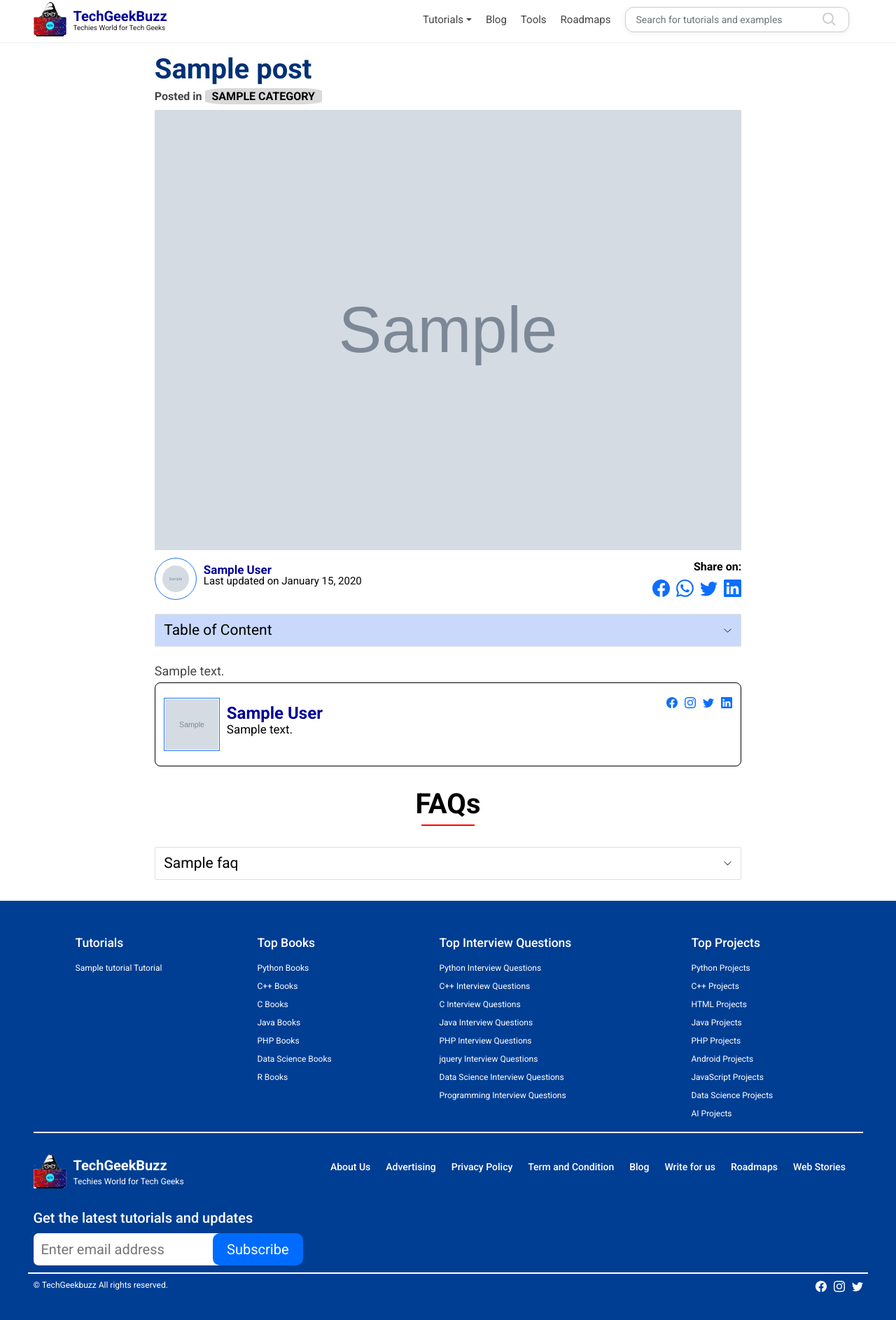
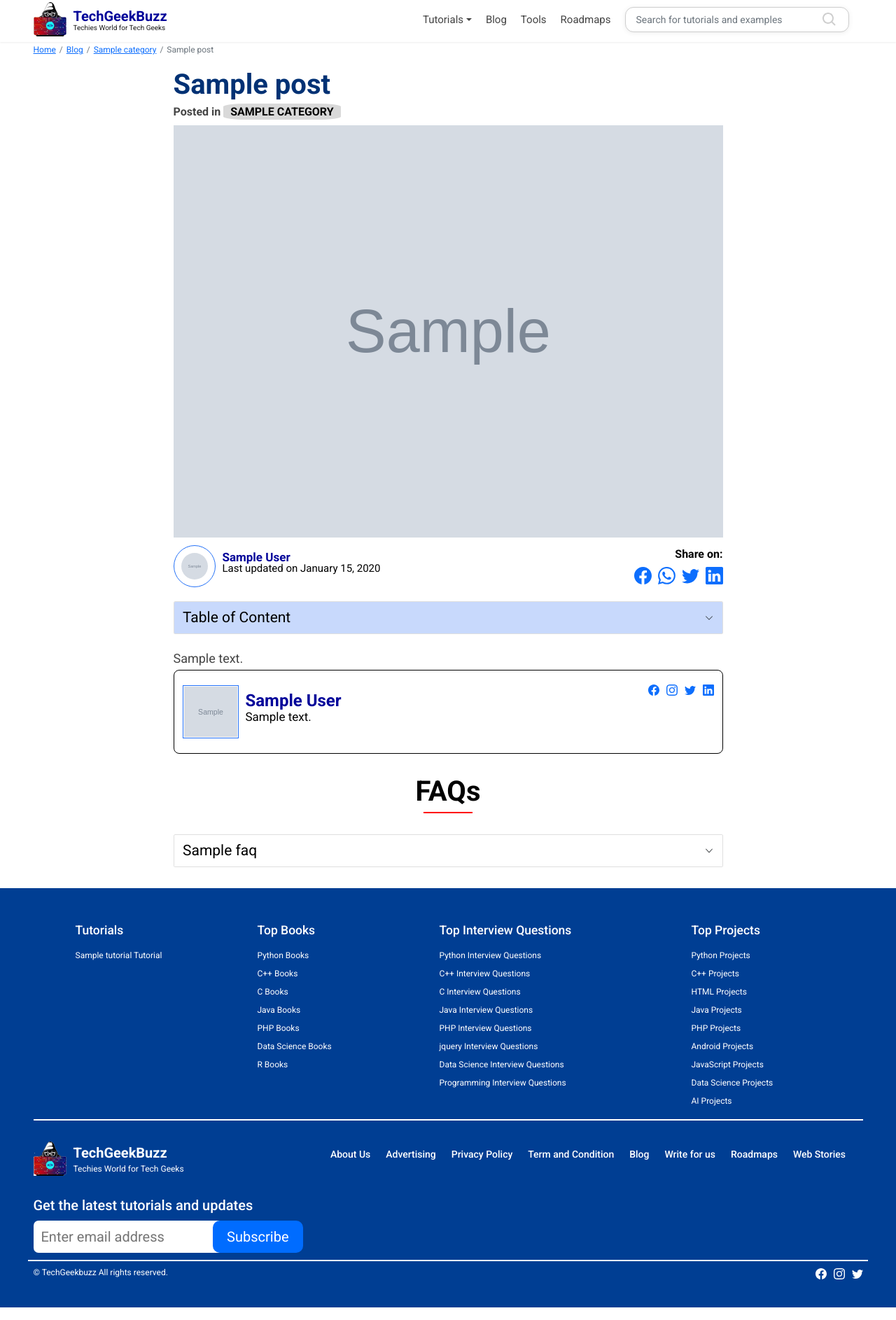
Before and after one commit to vijaybeekesh/techgeekbuzz, a Django app: a page that uses templates/blog/postdetail.html in a window 1280 px wide. Shown: the whole page at 70% size. Run offline with Django 4.2, Linux system fonts and the light colour scheme; tables that the repository leaves empty hold one stand-in row (values such as "Sample post"); grey boxes marked "Sample" are stand-in pictures; parts of the project's set-up code (start-up, migrations or seed data) failed here and were passed over; some libraries are stand-ins or nearby versions.

Commit message:
add breadcrumb navigation to blog post and list templates

```diff
--- a/templates/blog/postdetail.html
+++ b/templates/blog/postdetail.html
@@ -76,7 +76,7 @@
                             "height": 400
                         },
                         {% endif %}
-                        "url": "https://www.techgeekbuzz.com/blog/{{post.slug}}/",
+                        "url": "https://www.techgeekbuzz.com/blog/{{post.slug}}",
                         "author": {
                                     "@type": "Person",
                                     "name": "{{post.author.username}}"
@@ -87,6 +87,46 @@
                         {% if post.seoKeywords != 'Unknown' %},
                         "keywords":"{{post.seoKeywords}}"
                         {% endif %}
+                    }
+                    ,{
+                        "@type": "BreadcrumbList",
+                        "itemListElement": [
+                            {
+                                "@type": "ListItem",
+                                "position": 1,
+                                "name": "Home",
+                                "item": "https://www.techgeekbuzz.com/"
+                            },
+                            {
+                                "@type": "ListItem",
+                                "position": 2,
+                                "name": "Blog",
+                                "item": "https://www.techgeekbuzz.com/blog"
+                            }
+                            {%with post.category.first as first_category%}
+                            {%if first_category%}
+                            ,{
+                                "@type": "ListItem",
+                                "position": 3,
+                                "name": "{{first_category.category_name}}",
+                                "item": "https://www.techgeekbuzz.com{%url 'postbycategory' first_category|slugify%}"
+                            },
+                            {
+                                "@type": "ListItem",
+                                "position": 4,
+                                "name": "{{post.title}}",
+                                "item": "https://www.techgeekbuzz.com/blog/{{post.slug}}"
+                            }
+                            {%else%}
+                            ,{
+                                "@type": "ListItem",
+                                "position": 3,
+                                "name": "{{post.title}}",
+                                "item": "https://www.techgeekbuzz.com/blog/{{post.slug}}"
+                            }
+                            {%endif%}
+                            {%endwith%}
+                        ]
                     }
                     {%if post.faqs.all%}
                     ,{
@@ -122,7 +162,19 @@
             </svg>
         </a>
         {%endif%}
-        <section class="container-fluid">
+        <nav aria-label="breadcrumb" class="container">
+            <ol class="breadcrumb">
+                <li class="breadcrumb-item"><a href="{%url 'index'%}">Home</a></li>
+                <li class="breadcrumb-item"><a href="{%url 'posts'%}">Blog</a></li>
+                {%with post.category.first as first_category%}
+                {%if first_category%}
+                <li class="breadcrumb-item"><a href="{%url 'postbycategory' first_category|slugify%}">{{first_category.category_name}}</a></li>
+                {%endif%}
+                {%endwith%}
+                <li class="breadcrumb-item active" aria-current="page">{{post.title|truncatechars:60}}</li>
+            </ol>
+        </nav>
+        <section class="container">
             <div class="row article-container">
                 {%if post.status == "publish" or user.is_authenticated%}
                 <aside class="col-lg-2 col-12 order-lg-1 order-2 text-center" style="overflow-x: hidden; max-width: 100%;">
@@ -296,7 +348,7 @@
         {%if recent_posts%}
         <!-- Homepage Blog section -->
         <section class="mt-5 homepage-popular-blogs">
-            <div class="container-fluid">
+            <div class="container">
             <h3 class="homepage-blog-heading">Related Blogs</h3>
             <hr class="horizontal-row" />
             </div>
--- a/templates/blog/posts.html
+++ b/templates/blog/posts.html
@@ -46,6 +46,12 @@
 
 {%block main%}
 <main style="margin-top: 0rem;">
+    <nav aria-label="breadcrumb" class="container pt-3">
+        <ol class="breadcrumb">
+            <li class="breadcrumb-item"><a href="{%url 'index'%}">Home</a></li>
+            <li class="breadcrumb-item active" aria-current="page">Blog</li>
+        </ol>
+    </nav>
     <section class="popular-blog-section">
         <div class="container">
             <div class="row pt-30 justify-content-between blog-main-row">
```
Also changed, not shown: templates/blog/postlist.html (+17 -0 lines).
